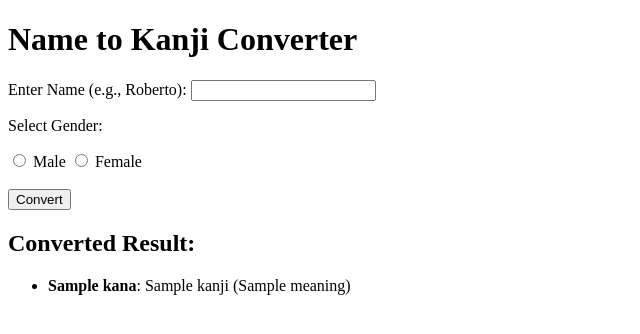
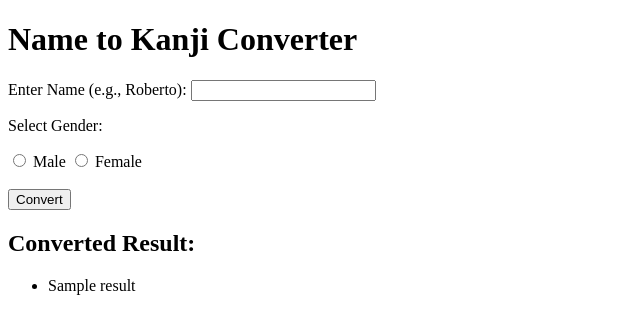
Before and after one commit to locosapo/name-kanji-converter, a Flask app: template templates/index.html in a window 1280 px wide. Shown: the top 334 px of the page, without its empty margins (0-640 px from the left). Run offline with Flask 2, Linux system fonts and the light colour scheme; the template is opened without the code that fills it: most values are stand-ins (such as "Sample title", 1, 10 or a date in 2020).

Commit message:
Update index.html

```diff
--- a/templates/index.html
+++ b/templates/index.html
@@ -10,6 +10,7 @@
     <label for="name">Enter Name (e.g., Roberto):</label>
     <input type="text" id="name" name="name" required>
     <p>Select Gender:</p>
+    <!-- ラジオボタン。name属性が同じ場合、どれか1つは必須になります -->
     <label><input type="radio" name="gender" value="male" required> Male</label>
     <label><input type="radio" name="gender" value="female"> Female</label>
     <br><br>
@@ -18,18 +19,9 @@
 
   {% if result %}
     <h2>Converted Result:</h2>
+    <!-- ここでは常に文字列として処理している想定です -->
     <ul>
-      {% if result is string %}
-        <li>{{ result }}</li>
-      {% else %}
-        {% for item in result %}
-          <li>
-            <strong>{{ item.kana }}</strong>:
-            {{ item.kanji | join(", ") }}
-            ({{ item.meanings | join(", ") }})
-          </li>
-        {% endfor %}
-      {% endif %}
+      <li>{{ result | safe }}</li>
     </ul>
   {% endif %}
 </body>
```
